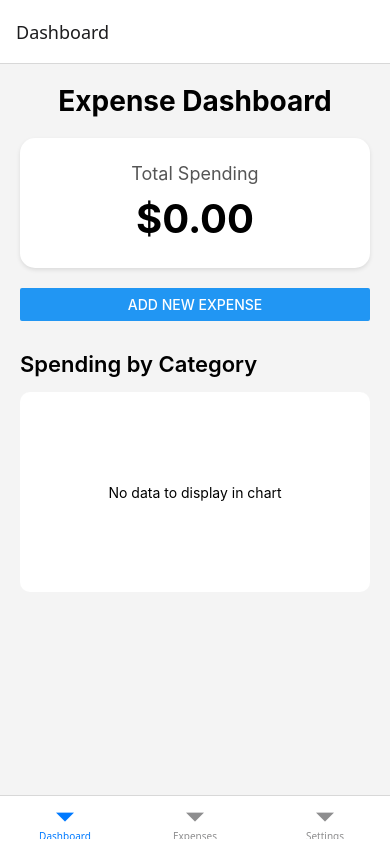
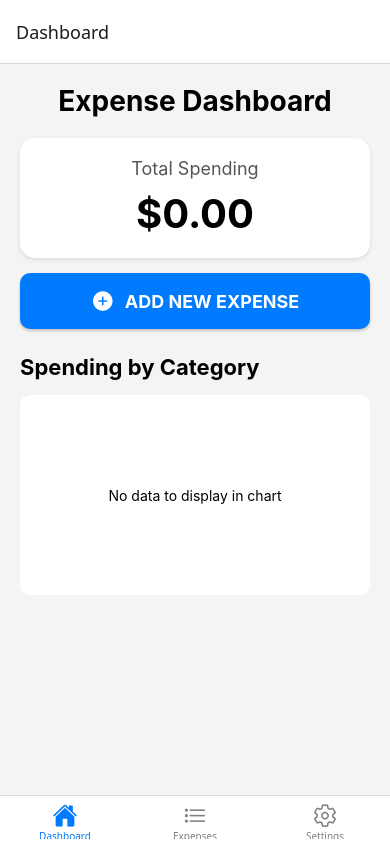
Before and after one commit to jbojorque/ExpenseTracker, a React Native app: screen /Home in a window 390 px wide. Built offline with nearby package versions, Linux system fonts and the light colour scheme.

Commit message:
fix pie graph ui and color scheme

```diff
--- a/App.tsx
+++ b/App.tsx
@@ -3,6 +3,9 @@ import React from 'react';
 import { NavigationContainer } from '@react-navigation/native';
 import { createNativeStackNavigator } from '@react-navigation/native-stack';
 import { createBottomTabNavigator } from '@react-navigation/bottom-tabs';
+
+// --- IMPORT THE ICONS ---
+import { Ionicons } from '@expo/vector-icons';
 
 import { ExpenseProvider } from './contexts/ExpenseContext';
 import { RootStackParamList, BottomTabParamList } from './navigation/types';
@@ -17,18 +20,59 @@ import AddExpenseModal from './screens/AddExpenseModal';
 const Tab = createBottomTabNavigator<BottomTabParamList>();
 const Stack = createNativeStackNavigator<RootStackParamList>();
 
-// Main app tabs
+// --- UPDATED MainTabs function ---
 function MainTabs() {
   return (
-    <Tab.Navigator>
-      <Tab.Screen name="Home" component={HomeScreen} options={{ title: 'Dashboard' }}/>
-      <Tab.Screen name="Expenses" component={ExpenseListScreen} />
-      <Tab.Screen name="Settings" component={SettingsScreen} />
+    <Tab.Navigator
+      // This 'screenOptions' block is new.
+      // It applies to all screens in the tab bar.
+      screenOptions={({ route }) => ({
+        tabBarIcon: ({ focused, color, size }) => {
+          let iconName: React.ComponentProps<typeof Ionicons>['name'];
+
+          if (route.name === 'Home') {
+            // Use 'home' if focused, 'home-outline' if not
+            iconName = focused ? 'home' : 'home-outline';
+          } else if (route.name === 'Expenses') {
+            iconName = focused ? 'list' : 'list-outline';
+          } else if (route.name === 'Settings') {
+            iconName = focused ? 'settings' : 'settings-outline';
+          } else {
+            // A fallback in case you add a new tab and forget an icon
+            iconName = 'alert-circle';
+          }
+
+          // This returns the icon component!
+          return <Ionicons name={iconName} size={size} color={color} />;
+        },
+        // We can also set the 'active' and 'inactive' colors here
+        tabBarActiveTintColor: '#007AFF', // Color for the active tab
+        tabBarInactiveTintColor: 'gray',  // Color for inactive tabs
+      })}
+    >
+      {/* The screens are the same, but their options (like title)
+        will be combined with the screenOptions above.
+      */}
+      <Tab.Screen
+        name="Home"
+        component={HomeScreen}
+        options={{ title: 'Dashboard' }} // This title overrides the 'Home' route name
+      />
+      <Tab.Screen
+        name="Expenses"
+        component={ExpenseListScreen}
+        options={{ title: 'Expenses' }} // Explicitly set title
+      />
+      <Tab.Screen
+        name="Settings"
+        component={SettingsScreen}
+        options={{ title: 'Settings' }} // Explicitly set title
+      />
     </Tab.Navigator>
   );
 }
 
-// Root navigator that includes the modal
+// Root navigator (This part is unchanged)
 export default function App() {
   return (
     <ExpenseProvider>
--- a/package.json
+++ b/package.json
@@ -9,6 +9,7 @@
     "web": "expo start --web"
   },
   "dependencies": {
+    "@expo/vector-icons": "^15.0.3",
     "@react-native-async-storage/async-storage": "2.2.0",
     "@react-navigation/bottom-tabs": "^7.7.2",
     "@react-navigation/native": "^7.1.19",
@@ -22,10 +23,12 @@
     "react-native-chart-kit": "^6.12.0",
     "react-native-safe-area-context": "~5.6.0",
     "react-native-screens": "~4.16.0",
-    "react-native-svg": "15.12.1"
+    "react-native-svg": "15.12.1",
+    "victory-native": "^41.20.1"
   },
   "devDependencies": {
     "@types/react": "~19.1.0",
+    "@types/victory": "^33.1.5",
     "typescript": "~5.9.2"
   },
   "private": true
--- a/screens/HomeScreen.tsx
+++ b/screens/HomeScreen.tsx
@@ -1,16 +1,20 @@
 // screens/HomeScreen.tsx
 import React from 'react';
-import { View, Text, StyleSheet, Button, ScrollView, Dimensions } from 'react-native';
+import { View, Text, StyleSheet, ScrollView, Dimensions, TouchableOpacity } from 'react-native';
 import { useExpenses } from '../contexts/ExpenseContext';
 import { HomeTabScreenProps } from '../navigation/types';
 import { getCurrencySymbol } from '../utils/currency';
+import { Ionicons } from '@expo/vector-icons';
 import { PieChart } from 'react-native-chart-kit';
 
 const screenWidth = Dimensions.get("window").width;
+const chartContainerWidth = screenWidth - 40;
 
-// Config for the pie chart
+// --- Chart Config for Pie Chart ---
 const chartConfig = {
-  color: (opacity = 1) => `rgba(26, 255, 146, ${opacity})`,
+  backgroundGradientFrom: '#ffffff',
+  backgroundGradientTo: '#ffffff',
+  color: (opacity = 1) => `rgba(0, 0, 0, ${opacity})`,
   strokeWidth: 2,
 };
 
@@ -21,14 +25,25 @@ export default function HomeScreen({ navigation }: HomeTabScreenProps<'Home'>) {
   const categoryData = getExpensesByCategory();
   const currencySymbol = getCurrencySymbol(currency);
 
-  // Format data for react-native-chart-kit
-  const chartData = Object.keys(categoryData).map((key, index) => ({
+  const categoryColors = ['#4CAF50', '#2196F3', '#FFC107', '#E91E63', '#9C27B0', '#00BCD4'];
+
+  // --- THIS IS THE FIX ---
+  // The 'legendFontColor' and 'legendFontSize' props control the labels
+  // INSIDE the pie chart slices. I've set them to visible values.
+  const sortedCategories = Object.keys(categoryData)
+    .sort((a, b) => categoryData[b] - categoryData[a])
+    .map((key, index) => ({
       name: key,
       amount: categoryData[key],
-      color: `rgba(${index * 40}, ${255 - index * 30}, ${index * 70}, 0.8)`, // Simple color logic
-      legendFontColor: "#7F7F7F",
-      legendFontSize: 15
+      color: categoryColors[index % categoryColors.length],
+      population: categoryData[key], // Required by the type
+      legendFontColor: "#fff", // Use white text for the labels
+      legendFontSize: 14,     // Use a 14px font size
     }));
+  // -----------------------
+
+  // Data for the PieChart
+  const chartData = sortedCategories;
 
   return (
     <ScrollView style={styles.container}>
@@ -41,42 +56,89 @@ export default function HomeScreen({ navigation }: HomeTabScreenProps<'Home'>) {
         </Text>
       </View>
 
-      <Button
-        title="Add New Expense"
+      <TouchableOpacity
+        style={styles.addExpenseButton}
         onPress={() => navigation.navigate('AddExpenseModal', {})}
-      />
+        activeOpacity={0.7}
+      >
+        <Ionicons name="add-circle" size={24} color="white" />
+        <Text style={styles.addExpenseButtonText}>ADD NEW EXPENSE</Text>
+      </TouchableOpacity>
 
       <View style={styles.chartContainer}>
         <Text style={styles.subHeader}>Spending by Category</Text>
+
         {chartData.length === 0 ? (
           <View style={styles.chartPlaceholder}>
             <Text>No data to display in chart</Text>
           </View>
         ) : (
+          <>
+            {/* 1. PIE CHART - (Showing percentages) */}
             <PieChart
               data={chartData}
-            width={screenWidth - 40} // Adjust width to fit padding
+              width={chartContainerWidth}
               height={220}
               chartConfig={chartConfig}
               accessor={"amount"}
               backgroundColor={"transparent"}
-            paddingLeft={"15"}
+              paddingLeft="75" // This keeps it centered
+              hasLegend={false} // Hides the ugly side-legend
+              absolute={false} // 'false' shows percentages
             />
+
+            {/* 2. CATEGORY BREAKDOWN LIST (Our good legend) */}
+            <View style={styles.legendContainer}>
+              {sortedCategories.map((item) => {
+                const percentage = totalSpending > 0 ? (item.amount / totalSpending * 100) : 0;
+                return (
+                  <View key={item.name} style={styles.legendItem}>
+                    <View style={[styles.legendColor, { backgroundColor: item.color }]} />
+                    <Text style={styles.legendText}>{item.name}</Text>
+                    <View style={styles.legendAmountContainer}>
+                       <Text style={styles.legendPercentage}>{percentage.toFixed(0)}%</Text>
+                       <Text style={styles.legendAmount}>
+                         {currencySymbol}{item.amount.toFixed(2)}
+                       </Text>
+                    </View>
+                    <View style={styles.progressBarBackground}>
+                      <View style={[styles.progressBarFill, {
+                          backgroundColor: item.color,
+                          width: `${percentage}%`
+                        }]}
+                      />
+                    </View>
+                  </View>
+                );
+              })}
+            </View>
+          </>
         )}
       </View>
     </ScrollView>
   );
 }
 
+// --- STYLES ---
 const styles = StyleSheet.create({
-  container: { flex: 1, padding: 20, backgroundColor: '#f4f4f4' },
-  header: { fontSize: 28, fontWeight: 'bold', marginBottom: 20, textAlign: 'center' },
+  container: {
+    flex: 1,
+    padding: 20,
+    backgroundColor: '#f4f4f4',
+    overflow: 'hidden',
+  },
+  header: {
+    fontSize: 28,
+    fontWeight: 'bold',
+    marginBottom: 20,
+    textAlign: 'center'
+  },
   totalCard: {
     backgroundColor: 'white',
-    padding: 25,
+    padding: 20,
     borderRadius: 15,
     alignItems: 'center',
-    marginBottom: 20,
+    marginBottom: 15,
     shadowColor: "#000",
     shadowOffset: { width: 0, height: 2 },
     shadowOpacity: 0.1,
@@ -84,8 +146,37 @@ const styles = StyleSheet.create({
   },
   totalText: { fontSize: 18, color: '#555' },
   totalAmount: { fontSize: 40, fontWeight: 'bold', marginTop: 10 },
-  chartContainer: { marginTop: 30, alignItems: 'center' },
-  subHeader: { fontSize: 22, fontWeight: '600', marginBottom: 15, alignSelf: 'flex-start' },
+  addExpenseButton: {
+    flexDirection: 'row',
+    backgroundColor: '#007AFF',
+    paddingVertical: 15,
+    paddingHorizontal: 20,
+    borderRadius: 10,
+    alignItems: 'center',
+    justifyContent: 'center',
+    marginBottom: 15,
+    shadowColor: "#000",
+    shadowOffset: { width: 0, height: 2 },
+    shadowOpacity: 0.2,
+    shadowRadius: 3,
+    elevation: 5,
+  },
+  addExpenseButtonText: {
+    color: 'white',
+    fontSize: 18,
+    fontWeight: 'bold',
+    marginLeft: 10,
+  },
+  chartContainer: {
+    marginTop: 10,
+    alignItems: 'center' // This centers the PieChart
+  },
+  subHeader: {
+    fontSize: 22,
+    fontWeight: 'bold',
+    marginBottom: 15,
+    alignSelf: 'flex-start'
+  },
   chartPlaceholder: {
     backgroundColor: '#fff',
     padding: 20,
@@ -95,4 +186,57 @@ const styles = StyleSheet.create({
     height: 200,
     width: '100%'
   },
+  legendContainer: {
+    width: '100%',
+    marginTop: 20,
+  },
+  legendItem: {
+    width: '100%',
+    paddingVertical: 10,
+    marginBottom: 10,
+  },
+  legendColor: {
+    width: 12,
+    height: 12,
+    borderRadius: 6,
+    position: 'absolute',
+    top: 13,
+    left: 0,
+  },
+  legendText: {
+    fontSize: 16,
+    fontWeight: '500',
+    color: '#333',
+    marginLeft: 20,
+  },
+  legendAmountContainer: {
+    flexDirection: 'row',
+    justifyContent: 'space-between',
+    alignItems: 'center',
+    marginLeft: 20,
+    marginTop: 4,
+  },
+  legendPercentage: {
+    fontSize: 14,
+    color: '#555',
+    fontWeight: 'bold',
+  },
+  legendAmount: {
+    fontSize: 14,
+    color: '#555',
+    fontWeight: 'bold',
+  },
+  progressBarBackground: {
+    height: 6,
+    backgroundColor: '#eee',
+    borderRadius: 3,
+    marginTop: 8,
+    marginLeft: 20,
+    overflow: 'hidden',
+    width: '93%',
+  },
+  progressBarFill: {
+    height: '100%',
+    borderRadius: 3,
+  },
 });
```
Also changed, not shown: 1 other file (tests, documents, lock files or other folders). Lines whose indentation alone changed are shown as unchanged.
